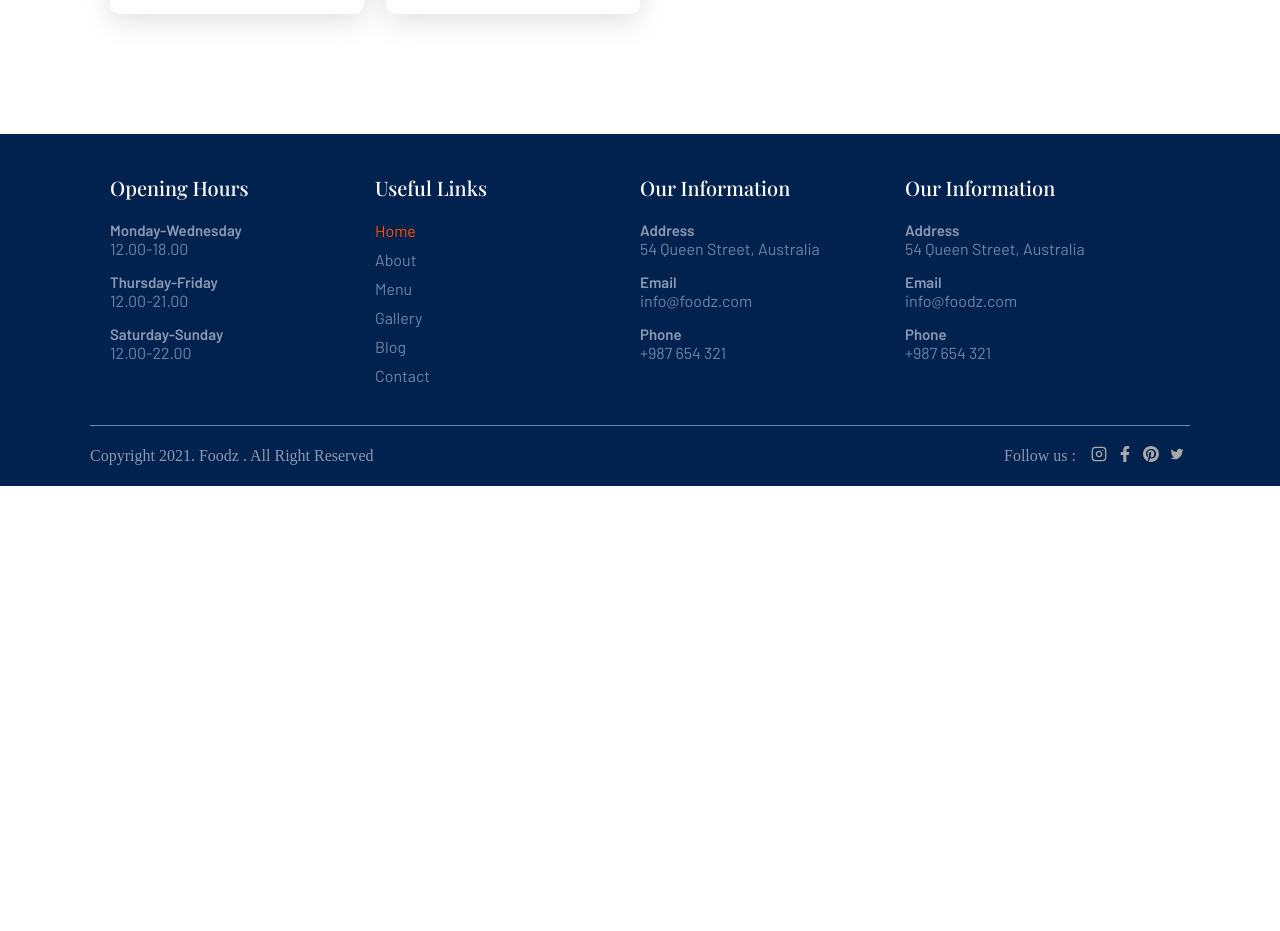
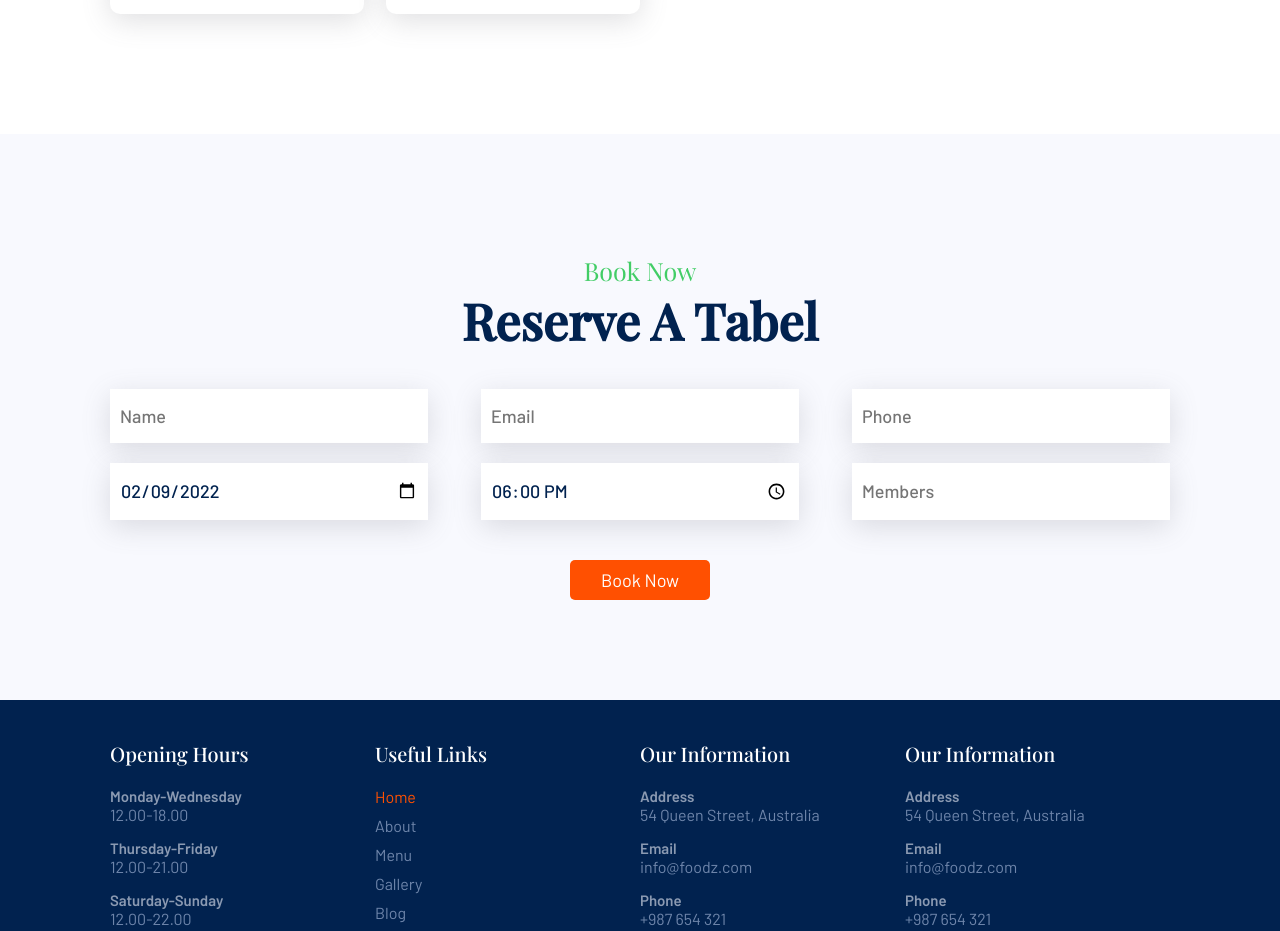
Before and after one commit to dominggo1999/foodz, a React (Create React App) app: page / in a window 1280 px wide. Shown: the part 2060-2991 px from the top of the page. Before the commit the page ends 2546 px from the top, so only its background shows below. Built offline with nearby package versions, Linux system fonts and the light colour scheme; a web font is replaced by a local one.

Commit message:
reservation section

```diff
--- /dev/null
+++ b/src/components/Reservation.js
@@ -0,0 +1,59 @@
+import React from 'react';
+import Button from './Button';
+
+// There is no form functionality yet
+
+const Reservation = () => {
+  return (
+    <div className="reservation">
+      <div className="container">
+        <div className="section-title-wrapper">
+          <h4 className="section-title-1">Book Now</h4>
+          <h2 className="section-title-2">Reserve A Tabel</h2>
+        </div>
+        <div className="reservation-form">
+          <form>
+            <div className="reservation-input-fields">
+              <input
+                type="text"
+                placeholder="Name"
+                required
+              />
+              <input
+                type="text"
+                placeholder="Email"
+                type="email"
+                required
+              />
+              <input
+                type="text"
+                placeholder="Phone"
+                required
+              />
+              <input
+                type="date"
+                value="2022-02-09"
+                required
+              />
+              <input
+                type="time"
+                value="18:00"
+                required
+              />
+              <input
+                type="text"
+                placeholder="Members"
+                required
+              />
+            </div>
+            <div className="reservation-input-button">
+              <Button type="orange">Book Now</Button>
+            </div>
+          </form>
+        </div>
+      </div>
+    </div>
+  );
+};
+
+export default Reservation;
--- a/src/pages/Home.js
+++ b/src/pages/Home.js
@@ -2,6 +2,7 @@ import React from 'react';
 import HeroContainer from '../components/HeroContainer';
 import CategoryCard from '../components/CategoryCard';
 import AboutUs from '../components/AboutUs';
+import Reservation from '../components/Reservation';
 import categories from '../data/categories';
 
 const Home = () => {
@@ -21,6 +22,7 @@ const Home = () => {
         </div>
       </div>
       <AboutUs />
+      <Reservation />
     </>
   );
 };
--- a/src/styles/_typography.scss
+++ b/src/styles/_typography.scss
@@ -1,3 +1,9 @@
+.section-title-wrapper {
+  text-align: center;
+  padding: 20px 0;
+  width: 100%;
+}
+
 .section-title-1,
 .section-title-2 {
   font-family: $playfair;
--- a/src/styles/_variables.scss
+++ b/src/styles/_variables.scss
@@ -7,6 +7,7 @@ $playfair: 'Playfair Display', serif;
 //Colors
 $primary: #42cd66;
 $secondary: #ff5001;
+$lightBG: #f8f9fe;
 $darkBlue: #01224f;
 $darkGrey: #8b9ab2;
 $grey: #6e85aa;
--- /dev/null
+++ b/src/styles/layout/_reservation.scss
@@ -0,0 +1,57 @@
+.reservation {
+  padding: 100px 0;
+  background: $lightBG;
+}
+
+.reservation .container {
+  .reservation-form {
+    width: 100%;
+    form {
+      display: flex;
+      flex-direction: column;
+      width: 100%;
+    }
+
+    form .reservation-input-fields {
+      display: flex;
+      justify-content: space-between;
+      flex-wrap: wrap;
+      margin-bottom: 20px;
+      input {
+        display: inline-block;
+        width: 30%;
+        font-family: $barlow;
+        font-size: 18px;
+        margin-bottom: 20px;
+        border: none;
+        padding: 16px 10px;
+        font-weight: 500;
+        color: $darkBlue;
+        box-shadow: rgba(100, 100, 111, 0.2) 0px 7px 29px 0px;
+      }
+
+      input:focus {
+        outline: 2px solid $primary;
+      }
+    }
+
+    form .reservation-input-button {
+      text-align: center;
+
+      button {
+        padding-left: 30px;
+        padding-right: 30px;
+      }
+    }
+  }
+}
+
+@media screen and (max-width: $lg) {
+  .reservation {
+    .container .reservation-form form .reservation-input-fields {
+      input {
+        width: 48%;
+      }
+    }
+  }
+}
--- a/src/styles/main.scss
+++ b/src/styles/main.scss
@@ -15,6 +15,7 @@
 @import './layout/hero';
 @import './layout/navbar';
 @import './layout/about-us';
+@import './layout/reservation';
 
 // Pages
 @import './pages/showcase';
```
Also changed, not shown: .eslintrc.json.
